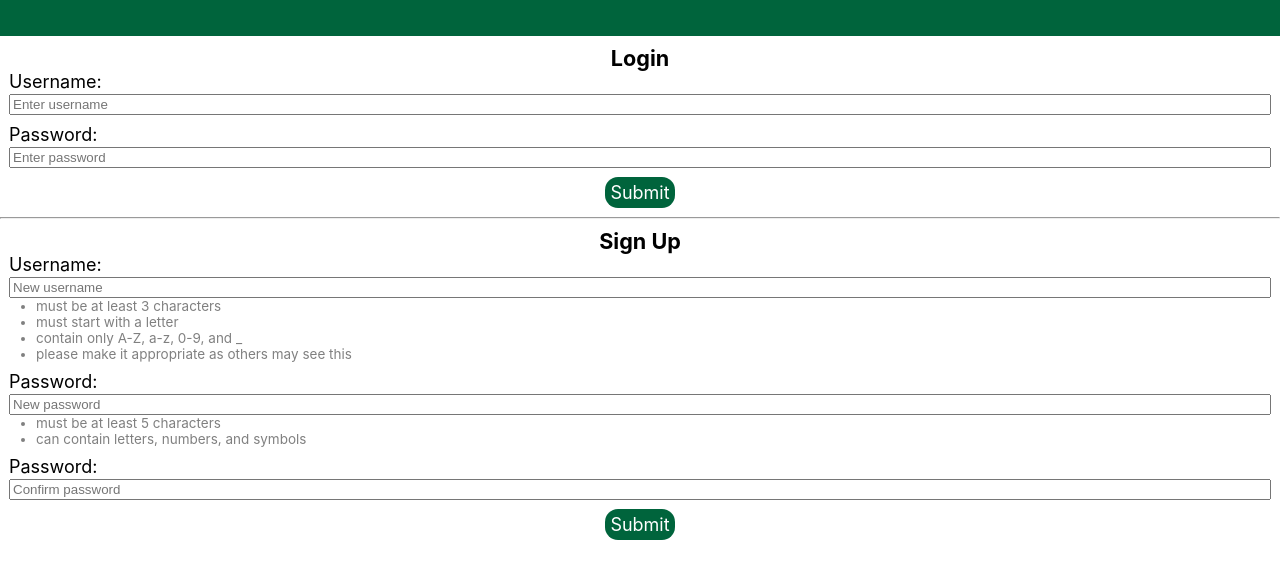
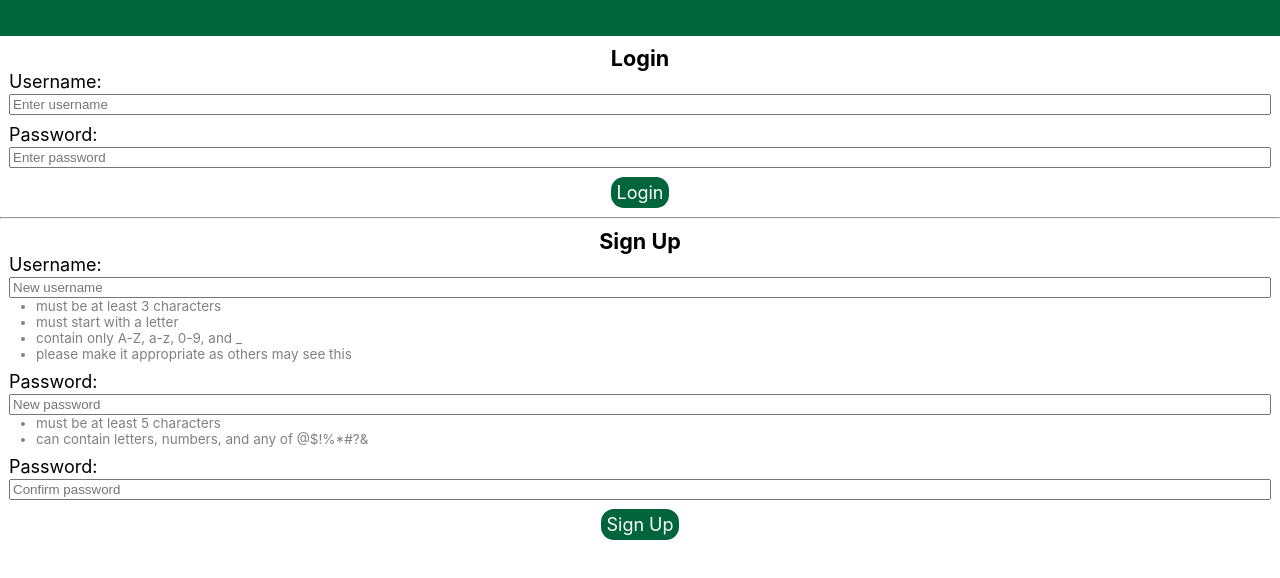
Before and after one commit to holdenout/freezer-pull, a React (Create React App) app in the folder client/: page /login in a window 1280 px wide. Shown: the top 578 px of the page. Built offline with nearby package versions, Linux system fonts and the light colour scheme.

Commit message:
Update content for clarity

```diff
--- a/client/src/components/LoginForm.jsx
+++ b/client/src/components/LoginForm.jsx
@@ -87,7 +87,7 @@ export const LoginForm = ({setIsLoggedIn}) => {
         </div>
       ) : (
         <div>
-          <input className="btn submit-btn" type="submit" value="Submit" />
+          <input className="btn submit-btn" type="submit" value="Login" />
         </div>
       )}
     </form>
--- a/client/src/components/SignUpForm.jsx
+++ b/client/src/components/SignUpForm.jsx
@@ -93,7 +93,7 @@ export const SignUpForm = () => {
         />
         <ul className="form-input-info">
           <li>must be at least 5 characters</li>
-          <li>can contain letters, numbers, and symbols</li>
+          <li>can contain letters, numbers, and any of @$!%*#?&</li>
         </ul>
       </label>
 
@@ -120,7 +120,7 @@ export const SignUpForm = () => {
         </div>
       ) : (
         <div>
-          <input className="btn submit-btn" type="submit" value="Submit" />
+          <input className="btn submit-btn" type="submit" value="Sign Up" />
         </div>
       )}
     </form>
```
